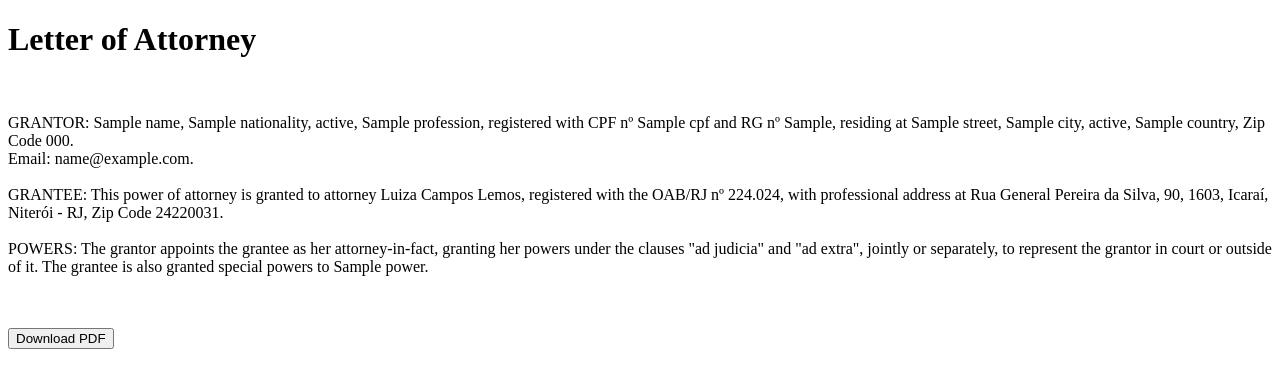
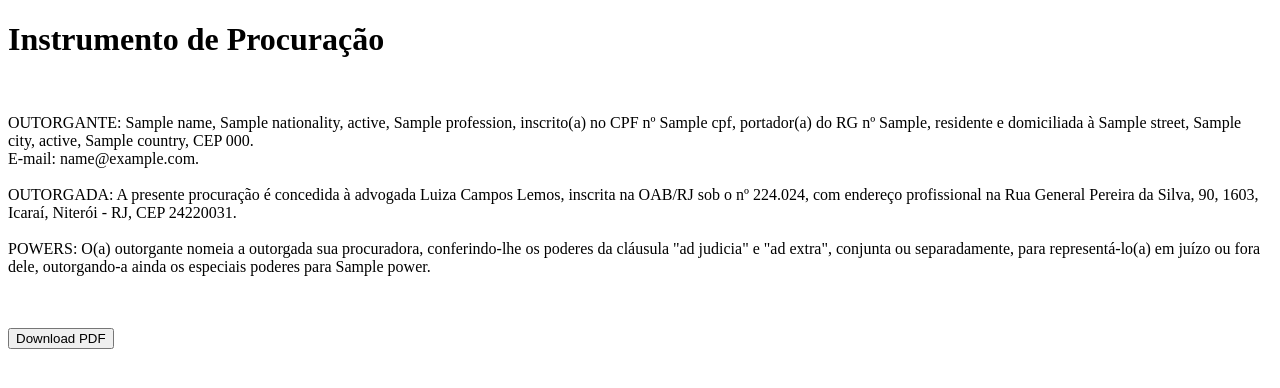
Before and after one commit to luizaclemos/letter-of-attorney-creator, a Django app: template djangofile/templates/letter.html in a window 1280 px wide. Shown: the top 388 px of the page. Run offline with Django 3.2, Linux system fonts and the light colour scheme; the template is opened without the code that fills it: most values are stand-ins (such as "Sample title", 1, 10 or a date in 2020).

Commit message:
update index.html and letter.html

```diff
--- a/djangofile/templates/letter.html
+++ b/djangofile/templates/letter.html
@@ -2,23 +2,23 @@
 <html lang="en">
     <head>
         <meta charset="UTF-8">
-        <title>Letter of Attorney</title>
+        <title>Instrumento de Procuração</title>
     </head>
     <body>
-        <h1>Letter of Attorney</h1>
+        <h1>Instrumento de Procuração</h1>
         <br>
         <p>
-            GRANTOR: {{ name }}, {{ nationality }}, {{ maritalstatus }}, {{ profession }},
-            registered with CPF nº {{ cpf }} and RG nº {{ identity_card }}, residing at {{ street }}, {{ city }},
-            {{ state }}, {{ country }}, Zip Code {{ zipcode }}.<br>
-            Email: {{ email}}.
+            OUTORGANTE: {{ name }}, {{ nationality }}, {{ maritalstatus }}, {{ profession }},
+            inscrito(a) no CPF nº {{ cpf }}, portador(a) do RG nº {{ identity_card }}, residente e domiciliada à {{ street }}, {{ city }},
+            {{ state }}, {{ country }}, CEP {{ zipcode }}.<br>
+            E-mail: {{ email}}.
             <br><br>
-            GRANTEE: This power of attorney is granted to attorney Luiza Campos Lemos, registered with the OAB/RJ nº 224.024,
-            with professional address at Rua General Pereira da Silva, 90, 1603, Icaraí, Niterói - RJ, Zip Code 24220031.
+            OUTORGADA: A presente procuração é concedida à advogada Luiza Campos Lemos, inscrita na OAB/RJ sob o nº 224.024,
+            com endereço profissional na Rua General Pereira da Silva, 90, 1603, Icaraí, Niterói - RJ, CEP 24220031.
             <br><br>
-            POWERS: The grantor appoints the grantee as her attorney-in-fact, granting her powers under the clauses "ad judicia"
-            and "ad extra", jointly or separately, to represent the grantor in court or outside of it. The grantee is also granted
-            special powers to {{ powers|join:", " }}.
+            POWERS: O(a) outorgante nomeia a outorgada sua procuradora, conferindo-lhe os poderes da cláusula "ad judicia" e "ad extra",
+            conjunta ou separadamente, para representá-lo(a) em juízo ou fora dele, outorgando-a ainda os especiais poderes
+            para {{ powers|join:", " }}.
         </p>
         <br><br>
 
```
Also changed, not shown: djangofile/templates/index.html (+14 -5 lines).
